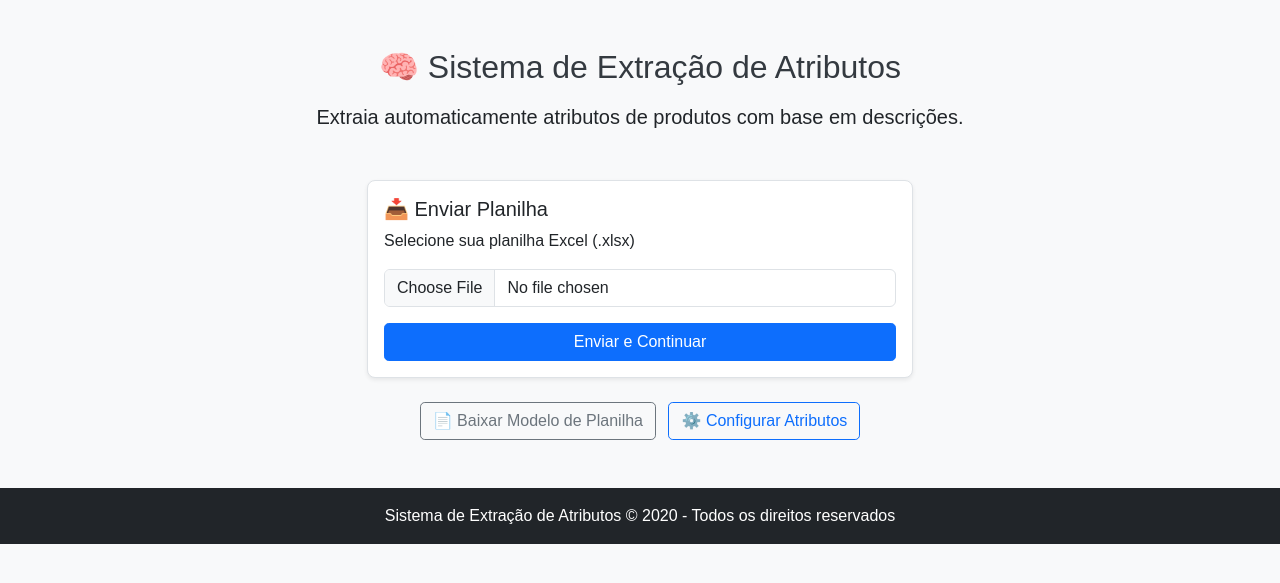
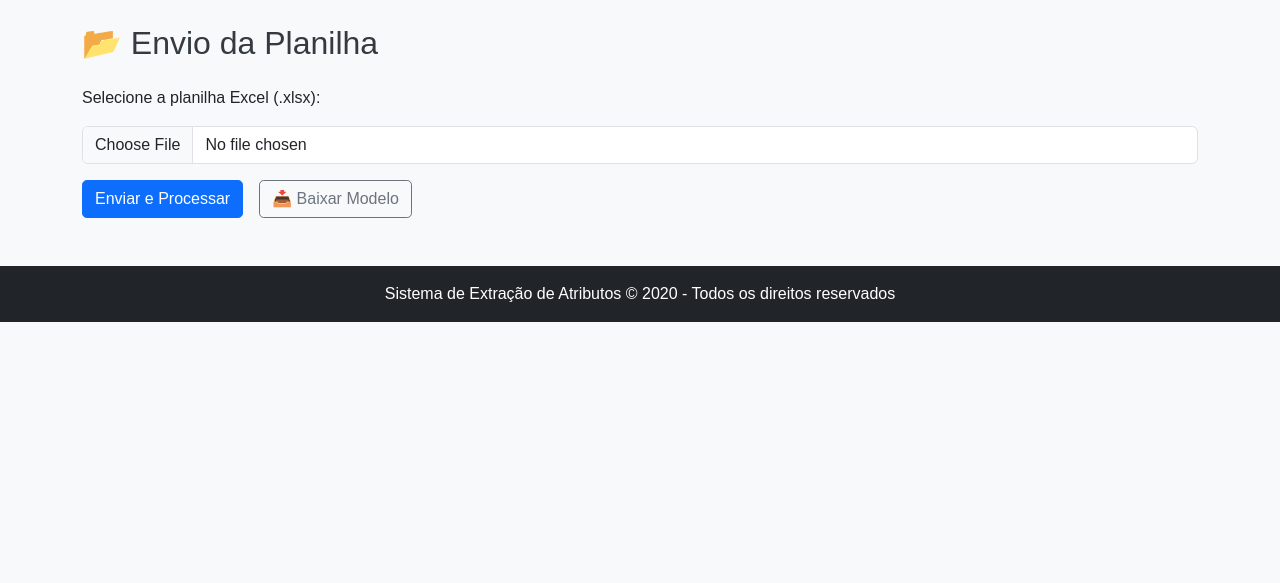
Before and after one commit to Douglasprojetospro/extrator-atributos-web, a Flask app: template templates/index.html in a window 1280 px wide. Shown: the part 56-639 px from the top of the page. Run offline with Flask 3, Linux system fonts and the light colour scheme; the template is opened without the code that fills it: most values are stand-ins (such as "Sample title", 1, 10 or a date in 2020).

Commit message:
Update index.html

```diff
--- a/templates/index.html
+++ b/templates/index.html
@@ -1,32 +1,19 @@
 {% extends 'base.html' %}
-{% block title %}Início{% endblock %}
+{% block title %}Início - Upload da Planilha{% endblock %}
 {% block content %}
 
-<div class="text-center my-5">
-    <h2 class="mb-3">🧠 Sistema de Extração de Atributos</h2>
-    <p class="lead">Extraia automaticamente atributos de produtos com base em descrições.</p>
-</div>
+<h2 class="mb-4">📂 Envio da Planilha</h2>
 
-<div class="row justify-content-center">
-    <div class="col-md-6">
-        <div class="card shadow-sm">
-            <div class="card-body">
-                <h5 class="card-title">📥 Enviar Planilha</h5>
-                <form method="POST" action="{{ url_for('upload') }}" enctype="multipart/form-data">
-                    <div class="mb-3">
-                        <label class="form-label">Selecione sua planilha Excel (.xlsx)</label>
-                        <input type="file" name="arquivo" class="form-control" accept=".xlsx" required>
-                    </div>
-                    <button type="submit" class="btn btn-primary w-100">Enviar e Continuar</button>
-                </form>
-            </div>
-        </div>
+<form method="POST" action="{{ url_for('upload') }}" enctype="multipart/form-data">
+    <div class="mb-3">
+        <label for="arquivo" class="form-label">Selecione a planilha Excel (.xlsx):</label>
+        <input type="file" class="form-control" name="arquivo" id="arquivo" required>
     </div>
-</div>
 
-<div class="text-center mt-4">
-    <a href="{{ url_for('baixar_modelo') }}" class="btn btn-outline-secondary">📄 Baixar Modelo de Planilha</a>
-    <a href="{{ url_for('configurar') }}" class="btn btn-outline-primary ms-2">⚙️ Configurar Atributos</a>
-</div>
+    <div class="d-flex gap-3">
+        <button type="submit" class="btn btn-primary">Enviar e Processar</button>
+        <a href="{{ url_for('baixar_modelo') }}" class="btn btn-outline-secondary">📥 Baixar Modelo</a>
+    </div>
+</form>
 
 {% endblock %}
```
